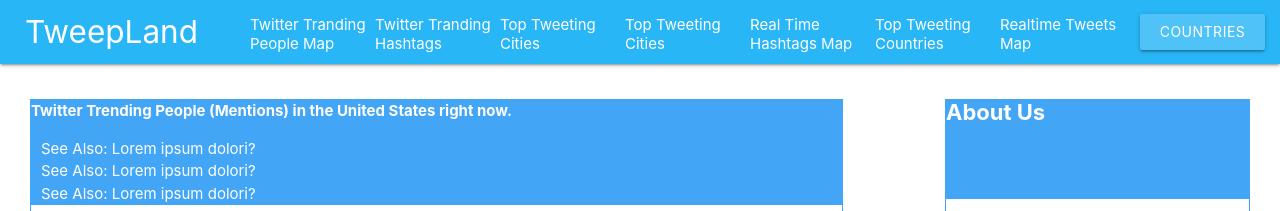
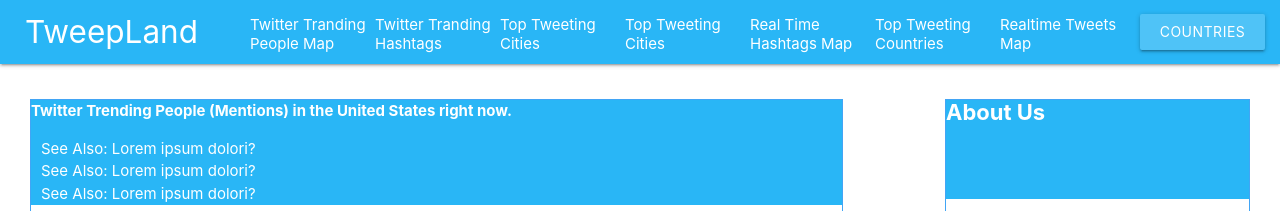
Before and after one commit to ali-farhad/TweepLand, a plain HTML site: page index.html in a window 1280 px wide. Shown: the top 211 px of the page. Drawn offline with nearby package versions, Linux system fonts and the light colour scheme.

Commit message:
changed colors

```diff
--- a/index.html
+++ b/index.html
@@ -56,7 +56,7 @@
             <div class="row">
                 <!-- DATA-BOX -->
                 <div class="box data-box col s12 m8 white-text bold">
-                    <div class="box-info blue lighten-1">
+                    <div class="box-info light-blue lighten-1">
                         <p>Twitter Trending People (Mentions) in the United States right now.</p>
                         <ul>
                             <li>See Also: Lorem ipsum dolori?</li>
@@ -127,7 +127,7 @@
 
                 <!-- INFO-BOX -->
                 <div class="box info-box col s12 m3 push-m1">
-                    <div class="box-info blue lighten-1 white-text">
+                    <div class="box-info light-blue lighten-1 white-text">
                         <h4>About Us</h4>
                     </div>
                     <p> If you ever wondered who is trending on the twitter in the United States and who is being most talked about on the twitter right now, then tweeplers.com is the right place for you. The list of trending twitter users from the United
```
